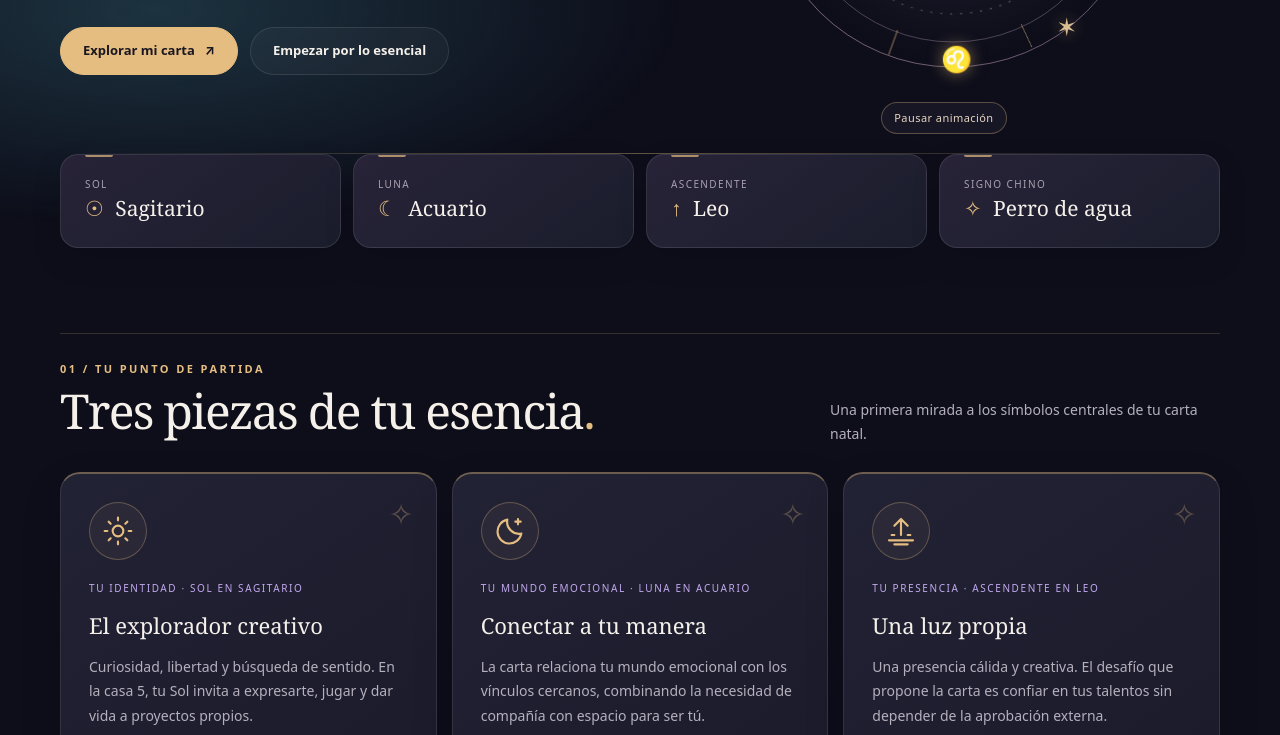
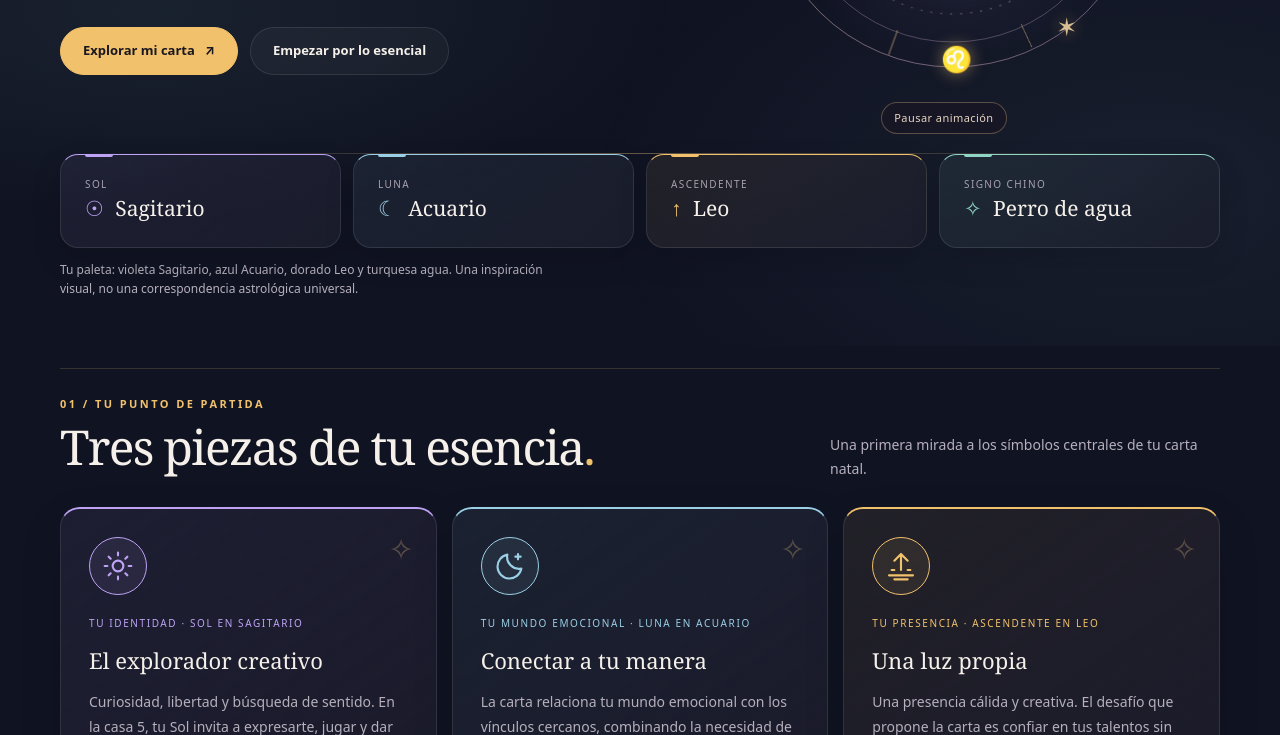
Before and after one commit to mariotristan/carta-astral-mario, a plain HTML site: page index.html in a window 1280 px wide. Shown: the part 454-1189 px from the top of the page. Drawn offline with Linux system fonts and the light colour scheme.

Commit message:
Personalizar la paleta visual de la carta
Co-authored-by: Copilot App <223556219+Copilot@users.noreply.github.com>

```diff
--- a/index.html
+++ b/index.html
@@ -4,11 +4,11 @@
 <meta charset="utf-8">
 <meta name="viewport" content="width=device-width, initial-scale=1">
 <meta name="color-scheme" content="dark">
-<meta name="theme-color" content="#0d0e1a">
+<meta name="theme-color" content="#101322">
 <meta name="description" content="Explora la carta astral de Mario, sus doce casas y los símbolos de Qi Men como una guía para la reflexión personal.">
 <title>Tu universo | Mario</title>
 <style>
-  :root{--bg:#10101c;--panel:#1a1b2c;--panel2:#222238;--text:#f5f0e9;--muted:#b6b0bd;--gold:#e5bd80;--purple:#c3a9ed;--line:rgba(255,255,255,.1);--green:#accdbb}
+  :root{--bg:#101322;--panel:#1a1b2c;--panel2:#222238;--text:#f5f0e9;--muted:#b6b0bd;--gold:#f2c16b;--purple:#bea3f5;--lunar:#9bcfe6;--water:#8ed5c6;--line:rgba(255,255,255,.1);--green:#accdbb}
   *{box-sizing:border-box}html{scroll-behavior:smooth}body{margin:0;background:var(--bg);color:var(--text);font:16px/1.6 system-ui,-apple-system,Segoe UI,sans-serif}
   body:before{content:"";position:fixed;inset:0;pointer-events:none;background:radial-gradient(ellipse at 76% 10%,#3a294c 0,transparent 37%),radial-gradient(ellipse at 10% 70%,#1d293b 0,transparent 35%);z-index:-1}
   button,a{font:inherit}a{color:inherit;text-decoration:none}button{color:inherit;cursor:pointer}button:focus-visible,a:focus-visible,summary:focus-visible{outline:2px solid var(--gold);outline-offset:4px}
@@ -64,6 +64,8 @@
   .compass{gap:9px;padding:12px;border:1px solid #c3a9ed30;border-radius:20px;background:radial-gradient(circle,#66516b33,transparent 70%)}.compass .direction{min-height:116px;gap:5px;align-items:center;padding:12px 5px;border-top:2px solid var(--element-color,var(--gold));background:var(--element-bg,#ffffff08)}.compass .direction b{color:var(--text)}.compass .direction span{max-width:15ch;line-height:1.4}.compass .direction .symbol-icon{width:26px;height:26px;color:var(--element-color,var(--gold))}.compass .direction[aria-pressed=true]{background:#e5bd8026;border-color:var(--gold)}.compass .direction.center{border:1px solid #e5bd8050;border-radius:50%;align-self:center;aspect-ratio:1;min-height:0;padding:12px;background:radial-gradient(circle,#70516b,#302b40)}.compass .direction.center .symbol-icon{width:36px;height:36px}
   [data-element=wood]{--element-color:#accdbb;--element-bg:#accdbb0c}[data-element=fire]{--element-color:#f3b09e;--element-bg:#f3b09e0c}[data-element=earth]{--element-color:#e5bd80;--element-bg:#e5bd800c}[data-element=metal]{--element-color:#d1d4ef;--element-bg:#d1d4ef0c}[data-element=water]{--element-color:#9bcfe6;--element-bg:#9bcfe60c}.qi-legend{display:flex;justify-content:center;flex-wrap:wrap;gap:8px 14px;margin:14px 0 0;font-size:11px;color:var(--muted)}.qi-legend span{display:flex;align-items:center;gap:5px}.qi-legend i{width:7px;height:7px;border-radius:50%;background:var(--element-color)}.qi-selection{border-left:3px solid var(--element-color,var(--gold))}
   @media(max-width:400px){.qi-symbols{gap:8px}.qi-symbol-card{padding:12px;gap:8px}.qi-symbol-card .symbol-icon{width:24px;height:24px}.qi-symbol-card strong{font-size:12px}.compass{padding:8px;gap:6px}.compass .direction{min-height:106px}.compass .direction b{font-size:11px}}
+  body{background:var(--bg)}body:before{background:radial-gradient(ellipse at 75% 4%,#bea3f526,transparent 36%),radial-gradient(ellipse at 12% 58%,#8ed5c614,transparent 33%),radial-gradient(ellipse at 90% 80%,#9bcfe610,transparent 35%)}.hero h1 em{background-image:linear-gradient(110deg,var(--gold),var(--purple))}.orbit{background:radial-gradient(circle,#bea3f520,transparent 66%)}.orbit-inner{background:radial-gradient(circle,#53405f,#202639 70%);border-color:var(--gold)}.orbit-inner .sun{color:var(--gold)}.z2{color:var(--purple)}.z3,.z8{color:var(--lunar)}.z5{color:var(--gold)}
+  .stat:nth-child(1),.card:nth-child(1){--identity-color:var(--purple);--identity-bg:#bea3f514}.stat:nth-child(2),.card:nth-child(2){--identity-color:var(--lunar);--identity-bg:#9bcfe614}.stat:nth-child(3),.card:nth-child(3){--identity-color:var(--gold);--identity-bg:#f2c16b14}.stat:nth-child(4){--identity-color:var(--water);--identity-bg:#8ed5c614}.stats .stat{background:linear-gradient(145deg,var(--identity-bg),#1a1d2c);border-top-color:var(--identity-color)}.stat:before{background:var(--identity-color);opacity:1}.stat strong span{color:var(--identity-color)}.card{border-top-color:var(--identity-color);background:linear-gradient(145deg,var(--identity-bg),#1b1b2b)}.card .card-icon{color:var(--identity-color);border-color:var(--identity-color);background:var(--identity-bg)}.card .tag{color:var(--identity-color)}.card:hover{border-color:var(--identity-color)}.stats{margin-bottom:12px}.palette-note{font-size:12px;color:var(--muted);margin:0 0 70px;max-width:72ch}.qi-emblem{color:var(--gold)}.house-wheel .wheel-label.active,.house-wheel .center-number{fill:var(--gold)}.wheel-icon{color:var(--purple)}.wheel-icon.active{color:var(--gold)}
 </style>
 </head>
 <body>
@@ -98,6 +100,7 @@
     <button id="motion-toggle" class="motion-toggle" type="button" hidden>Pausar animación</button>
   </div>
   <div class="stats" aria-label="Datos principales de la carta"><div class="stat"><small>Sol</small><strong><span>☉</span> Sagitario</strong></div><div class="stat"><small>Luna</small><strong><span>☾</span> Acuario</strong></div><div class="stat"><small>Ascendente</small><strong><span>↑</span> Leo</strong></div><div class="stat"><small>Signo chino</small><strong><span>✧</span> Perro de agua</strong></div></div>
+  <p class="palette-note">Tu paleta: violeta Sagitario, azul Acuario, dorado Leo y turquesa agua. Una inspiración visual, no una correspondencia astrológica universal.</p>
   <section id="esencia"><div class="section-heading"><div><div class="eyebrow">01 / Tu punto de partida</div><h2 class="section-title">Tres piezas de tu esencia<span class="spark">.</span></h2></div><p class="section-desc">Una primera mirada a los símbolos centrales de tu carta natal.</p></div><div class="cards">
     <article class="card"><div class="card-icon"><svg class="symbol-icon" aria-hidden="true"><use href="#icon-sun"/></svg></div><div class="tag">Tu identidad · Sol en Sagitario</div><h3>El explorador creativo</h3><p>Curiosidad, libertad y búsqueda de sentido. En la casa 5, tu Sol invita a expresarte, jugar y dar vida a proyectos propios.</p></article>
     <article class="card"><div class="card-icon"><svg class="symbol-icon" aria-hidden="true"><use href="#icon-moon"/></svg></div><div class="tag">Tu mundo emocional · Luna en Acuario</div><h3>Conectar a tu manera</h3><p>La carta relaciona tu mundo emocional con los vínculos cercanos, combinando la necesidad de compañía con espacio para ser tú.</p></article>
```
